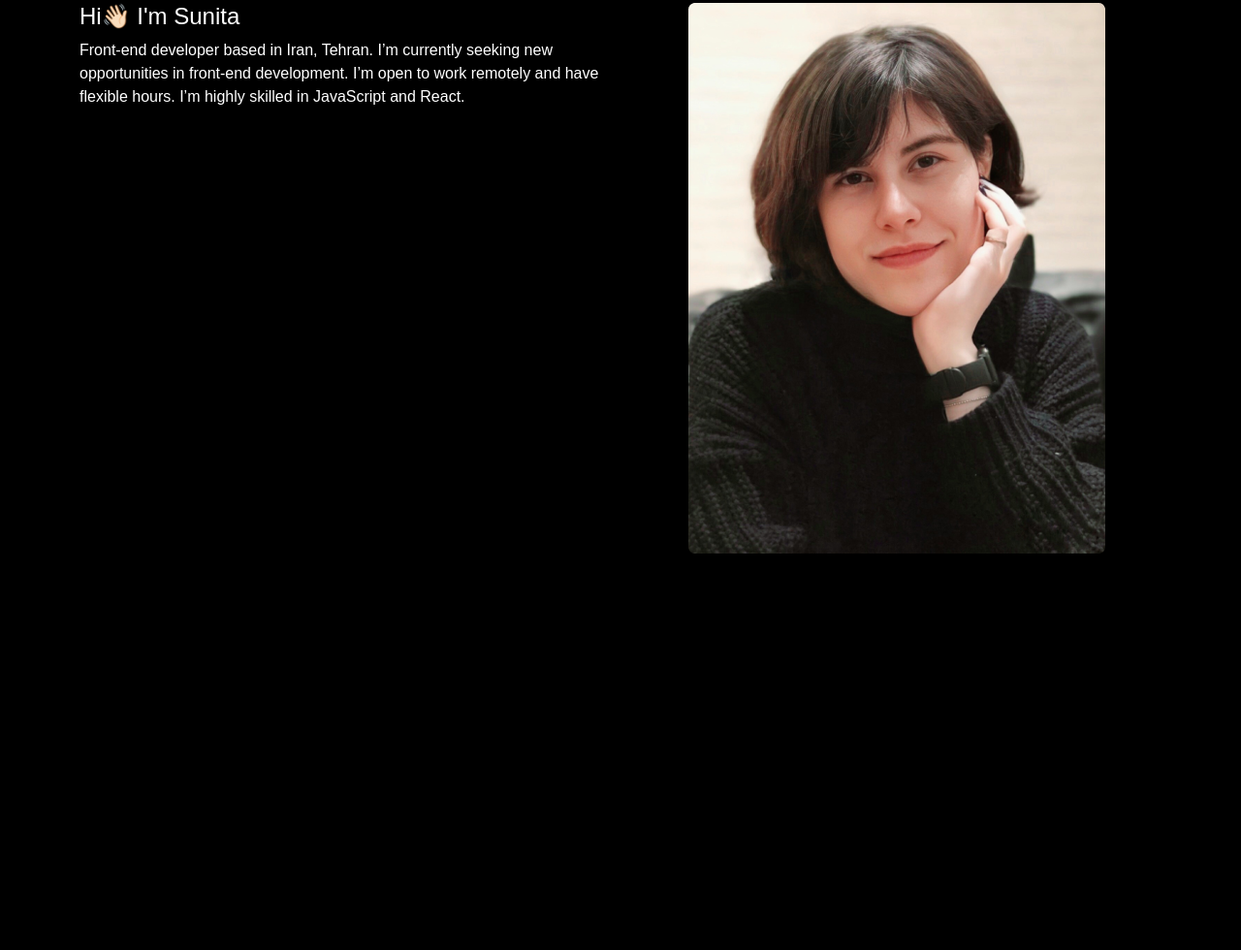
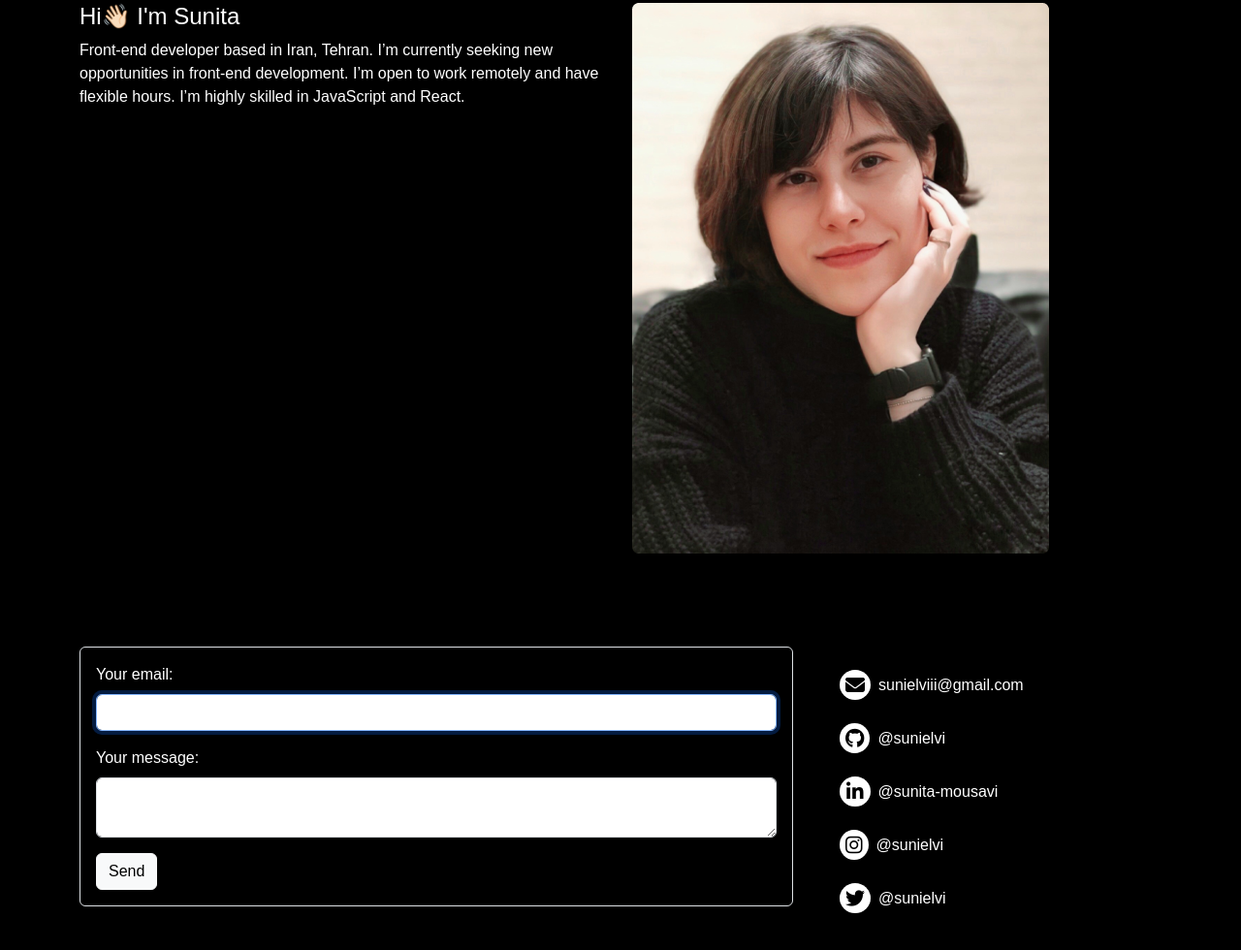
Before and after one commit to SuniElVi/portfolio-landing-page, a plain HTML site: page about.html in a window 1280 px wide. Shown: the part 304-1284 px from the top of the page at 97% size. Before the commit the page ends 955 px from the top, so only its background shows below. Drawn offline with nearby package versions, Linux system fonts and the light colour scheme; a web font is replaced by a local one.

Commit message:
Build the contact section
form and the social media

```diff
--- a/about.html
+++ b/about.html
@@ -29,21 +29,91 @@
   <body class="about-page">
     <div class="container text-center">
       <h1 class="about-header">About Me</h1>
-    <div class="row">
-      <div class="col-md-6 text-start">
+      <div class="row text-start">
+        <div class="col-md-6">
           <h4>Hi👋🏻 I'm Sunita</h4>
           <p>
-          Front-end developer based in Iran, Tehran. I’m
-          currently seeking new opportunities in front-end development. I’m open
-          to work remotely and have flexible hours. I’m highly skilled in
-          JavaScript and React.
+            Front-end developer based in Iran, Tehran. I’m currently seeking new
+            opportunities in front-end development. I’m open to work remotely
+            and have flexible hours. I’m highly skilled in JavaScript and React.
           </p>
         </div>
-      <div class="col-md-6">
-        <img src="img/about-me.png" alt="About Me" class="img-fluid">
+        <div class="col-md-6 mb-5">
+          <img src="img/about-me.png" alt="About Me" class="img-fluid" />
+        </div>
+        <div class="col-md-8 mb-3 mt-5">
+          <form
+            action="https://formspree.io/f/mwkalajy"
+            method="POST"
+            class="border p-3 rounded mb-3"
+          >
+            <div class="mb-3">
+              <label class="form-label"> Your email: </label>
+              <input
+                type="email"
+                name="_replyto"
+                class="form-control"
+                required=""
+                autofocus=""
+              />
+            </div>
+            <div class="mb-3">
+              <label class="form-label"> Your message: </label>
+              <textarea
+                name="message"
+                class="form-control"
+                required=""
+              ></textarea>
+            </div>
+
+            <button type="submit" class="btn btn-light">Send</button>
+          </form>
+        </div>
+        <div class="col-md-4 mb-3 mt-5">
+          <div class="m-4">
+            <a href="mailto:sunielviii@gmail.com" title="Email"
+              ><i class="fa-solid fa-envelope fa-lg email-icon"></i
+              ><span class="m-2">sunielviii@gmail.com</span></a
+            >
+          </div>
+          <div class="m-4">
+            <a
+              href="https://github.com/SuniElVi"
+              title="@sunielvi"
+              target="_blank"
+              ><i class="fa-brands fa-github fa-lg github"></i
+              ><span class="m-2">@sunielvi</span></a
+            >
+          </div>
+          <div class="m-4">
+            <a
+              href="https://www.linkedin.com/in/sunita-mousavi-0b0417268/"
+              title="@sunita-mousavi"
+              target="_blank"
+              ><i class="fa-brands fa-linkedin-in fa-lg linkedin"></i
+              ><span class="m-2">@sunita-mousavi</span></a
+            >
+          </div>
+          <div class="m-4">
+            <a
+              href="https://www.instagram.com/sunielvi/"
+              title="@sunielvi"
+              target="_blank"
+              ><i class="fa-brands fa-instagram fa-lg instagram"></i
+              ><span class="m-2">@sunielvi</span></a
+            >
+          </div>
+          <div class="m-4">
+            <a
+              href="https://twitter.com/sunielvi"
+              title="@sunielvi"
+              target="_blank"
+              ><i class="fa-brands fa-twitter fa-lg twitter"></i
+              ><span class="m-2">@sunielvi</span></a
+            >
           </div>
         </div>
-
+      </div>
     </div>
     <script
       src="https://cdn.jsdelivr.net/npm/bootstrap@5.3.0/dist/js/bootstrap.bundle.min.js"
--- a/src/style.css
+++ b/src/style.css
@@ -107,6 +107,19 @@ h2 {
   gap: 50px;
 }
 
+.email-icon {
+  color: black;
+  background-color: white;
+  padding: 15px 6px;
+  border-radius: 50%;
+  transition: 0.25s;
+}
+
+.email-icon:hover {
+  color: white;
+  background-color: #000;
+}
+
 .github {
   color: black;
   background-color: white;
@@ -166,5 +179,11 @@ h2 {
 
 .about-header {
   font-size: 64px;
-   margin-bottom: 150px;
+  margin-bottom: 150px;
 }
+
+
+
+.email-form {
+  margin-bottom: 30px;
+}
```
Also changed, not shown: work.html (+10 -4 lines). Lines whose indentation alone changed are shown as unchanged.
